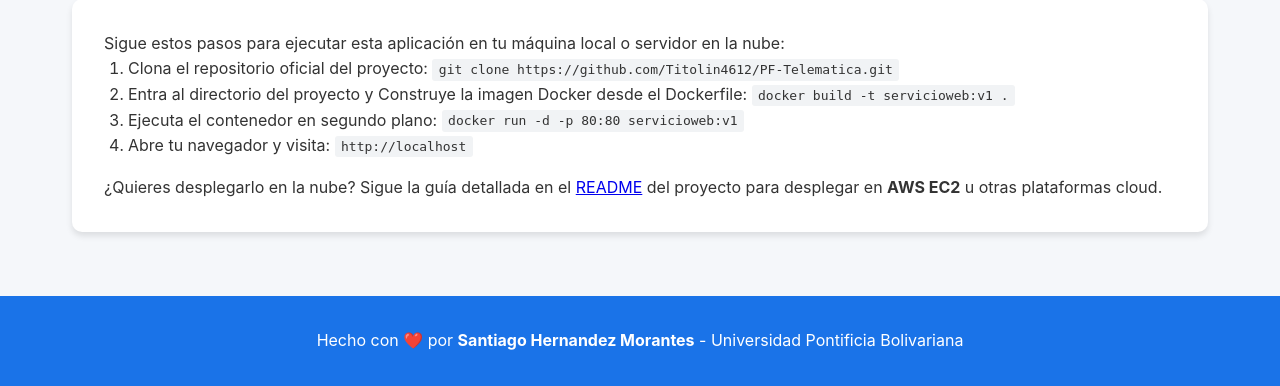
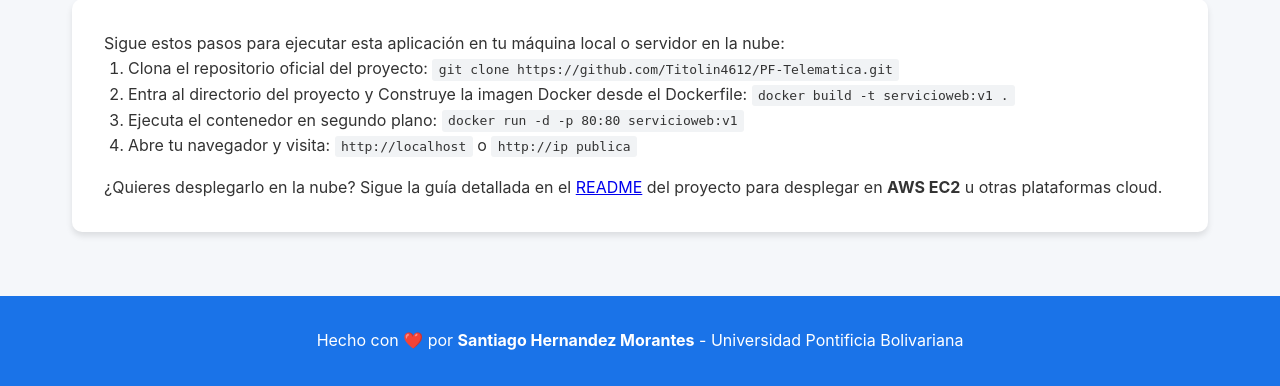
Before and after one commit to Titolin4612/PF-Telematica, a Flask app: page / in a window 1280 px wide. Shown: the part 1365-1751 px from the top of the page. Run offline with Flask 3, Linux system fonts and the light colour scheme.

Commit message:
Examen 3 Telematica

```diff
--- a/app/templates/index.html
+++ b/app/templates/index.html
@@ -83,7 +83,7 @@
         </li>
         <li>Ejecuta el contenedor en segundo plano: <code>docker run -d -p 80:80 servicioweb:v1</code>
         </li>
-        <li>Abre tu navegador y visita: <code>http://localhost</code>
+        <li>Abre tu navegador y visita: <code>http://localhost</code> o <code>http://ip publica</code>
         </li>
         </ol>
         <p>¿Quieres desplegarlo en la nube? Sigue la guía detallada en el
```
Also changed, not shown: README.md.
